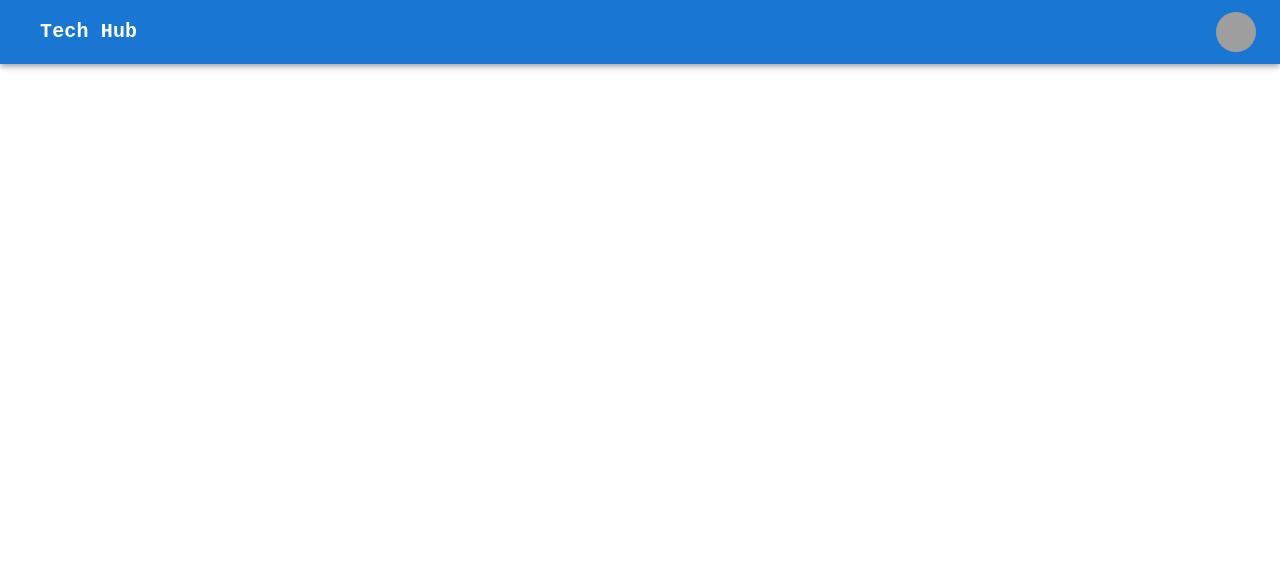
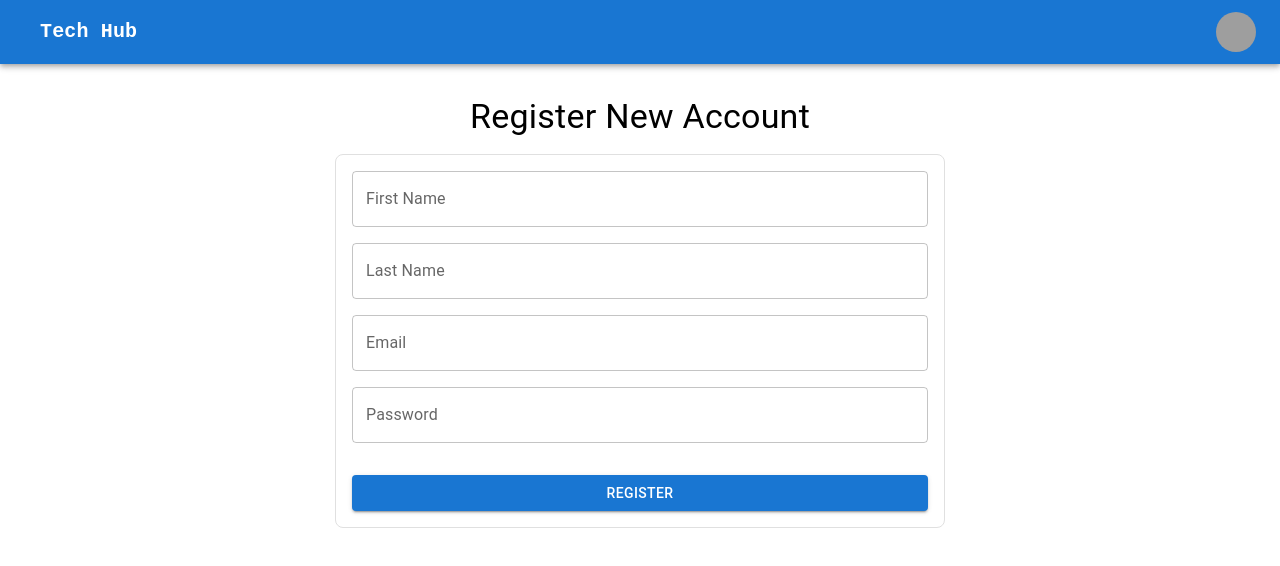
Before and after one commit to MohamedZaki599/E-Commerce_MERN, a React (Vite) app in the folder frontend/: page /register in a window 1280 px wide. Before the commit this address had no page. Shown: the top 566 px of the page. Built offline with nearby package versions, Linux system fonts and the light colour scheme; grey boxes are pictures that could not be loaded; some icons are missing.

Commit message:
Register Page

```diff
--- a/frontend/src/App.tsx
+++ b/frontend/src/App.tsx
@@ -3,6 +3,7 @@ import { BrowserRouter, Routes, Route } from "react-router-dom"
 import HomePage from "./pages/HomePage"
 import LoginPage from "./pages/LoginPage"
 import Navbar from "./components/Navbar"
+import RegisterPage from "./pages/RegisterPage"
 
 
 
@@ -12,6 +13,7 @@ export default function App(): React.JSX.Element {
 			<Navbar />
 			<Routes>
 				<Route path="/" element={<HomePage />} />
+				<Route path="/register" element={<RegisterPage />} />
 				<Route path="/login" element={<LoginPage />} />
 			</Routes>
 		</BrowserRouter>
--- /dev/null
+++ b/frontend/src/pages/RegisterPage.tsx
@@ -0,0 +1,137 @@
+import { Typography, Container } from "@mui/material"
+import TextField from "@mui/material/TextField"
+import Button from "@mui/material/Button"
+import Box from "@mui/material/Box"
+import { useRef, useState } from "react"
+import { baseURL } from "../constants/baseURL"
+
+const RegisterPage = () => {
+	const [error, setError] = useState<string | null>(null)
+	const firstNameRef = useRef<HTMLInputElement>(null)
+	const lastNameRef = useRef<HTMLInputElement>(null)
+	const emailRef = useRef<HTMLInputElement>(null)
+	const passwordRef = useRef<HTMLInputElement>(null)
+
+	const onSubmit = async () => {
+		const firstName = firstNameRef.current?.value
+		const lastName = lastNameRef.current?.value
+		const email = emailRef.current?.value
+		const password = passwordRef.current?.value
+
+		console.log(firstName, lastName, email, password)
+
+		// Make API call to register user
+
+		const res = await fetch(`${baseURL}/user/register`, {
+			method: "POST",
+			headers: {
+				"Content-Type": "application/json",
+				Accept: "application/json",
+			},
+			body: JSON.stringify({
+				firstName,
+				lastName,
+				email,
+				password,
+			}),
+		})
+		if (!res.ok) {
+			setError(
+				"Unable to register user, Please try different email or password!"
+			)
+			return
+		}
+		const data = await res.json()
+		console.log(data)
+		setError(null)
+	}
+
+	return (
+		<Container>
+			<Box
+				sx={{
+					display: "flex",
+					alignItems: "center",
+					justifyContent: "center",
+					flexDirection: "column",
+					mt: 4,
+				}}
+			>
+				<Typography variant="h4">Register New Account</Typography>
+				<Box
+					sx={{
+						display: "flex",
+						flexDirection: "column",
+						gap: 2,
+						mt: 2,
+						width: "50%",
+						height: "50%",
+						border: "1px solid #e0e0e0",
+						borderRadius: 2,
+						p: 2,
+					}}
+				>
+					<TextField
+						inputRef={firstNameRef}
+						label="First Name"
+						name="firstName"
+						variant="outlined"
+						fullWidth
+					/>
+					<TextField
+						inputRef={lastNameRef}
+						label="Last Name"
+						name="lastName"
+						variant="outlined"
+						fullWidth
+					/>
+					<TextField
+						inputRef={emailRef}
+						label="Email"
+						name="email"
+						variant="outlined"
+						fullWidth
+					/>
+					<TextField
+						inputRef={passwordRef}
+						type="password"
+						label="Password"
+						name="password"
+						variant="outlined"
+						fullWidth
+					/>
+					<Button
+						onClick={onSubmit}
+						name="register"
+						variant="contained"
+						color="primary"
+						type="submit"
+						sx={{ mt: 2, width: "100%" }}
+					>
+						Register
+					</Button>
+					{error && (
+						<Box
+							sx={{
+								color: "red",
+								fontSize: "1.2rem",
+								fontWeight: "bold",
+								textAlign: "center",
+								textTransform: "uppercase",
+								letterSpacing: "0.1em",
+								wordSpacing: "0.2em",
+								wordBreak: "break-word",
+								wordWrap: "break-word",
+								whiteSpace: "pre-wrap",
+							}}
+						>
+							{error}
+						</Box>
+					)}
+				</Box>
+			</Box>
+		</Container>
+	)
+}
+
+export default RegisterPage
```
Also changed, not shown: 1 other file (tests, documents, lock files or other folders).
